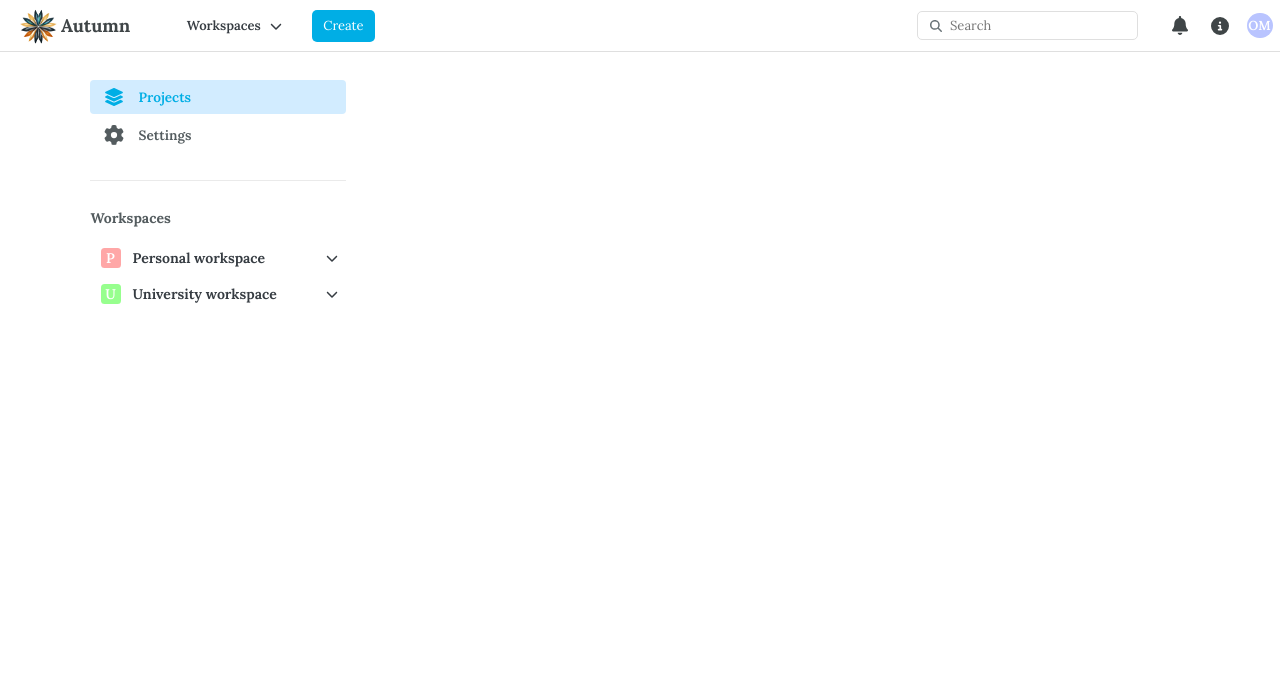
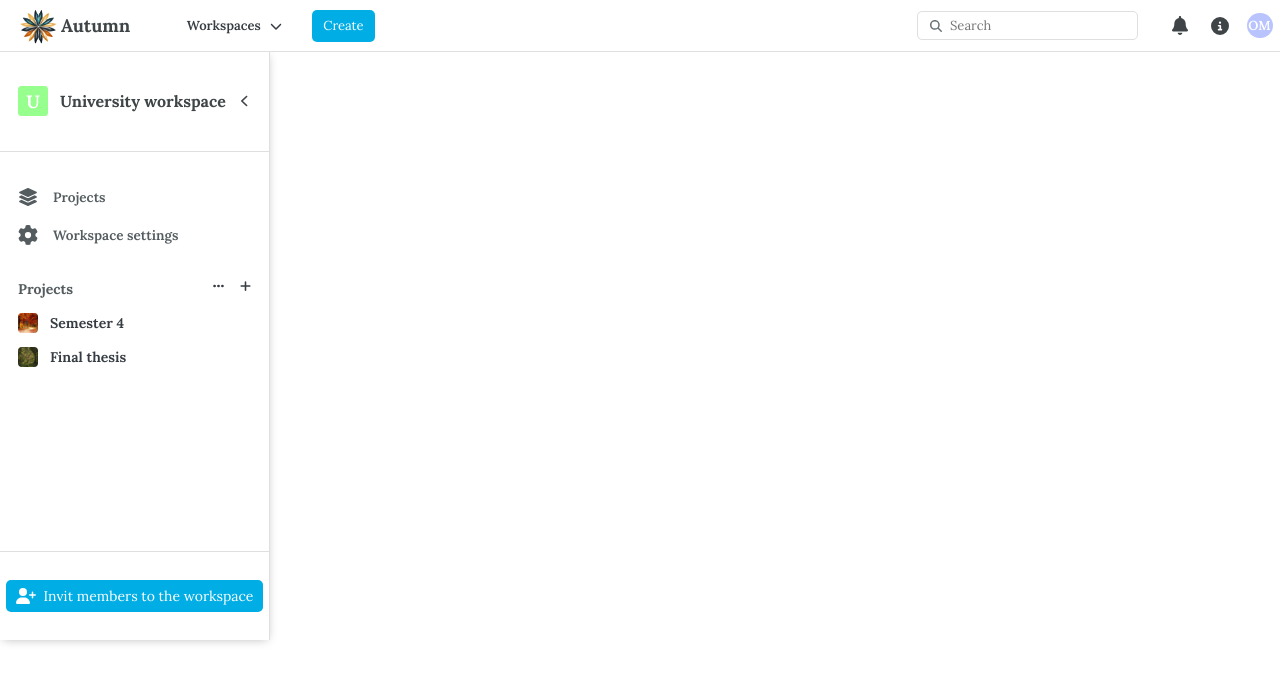
Before and after one commit to OscarS05/Autumn-Proyect-management, a PHP site: page / in a window 1280 px wide. Shown: the top 683 px of the page. Run offline with PHP 8.4, Linux system fonts and the light colour scheme.

Commit message:
Aside de lista de equipos. Finalizada

```diff
--- a/css/styles.css
+++ b/css/styles.css
@@ -17,6 +17,7 @@ ul, li {
 
 .chevron-down {
     width: 12px;
+    height: 12px;
 }
 
 .buttons-style {
@@ -28,6 +29,15 @@ ul, li {
     border-radius: 5px;
     font-weight: 100;
     cursor: pointer;
+}
+
+.buttons-style:hover {
+    background-color: #00A1D4;
+}
+
+* {
+    background-position: center;
+    background-repeat: no-repeat;
 }
 
 /* ENVIRONMENT VARIABLES */
@@ -288,12 +289,12 @@ ul, li {
     background-color: #E4ECF1;
 }
 
-.workspace-dropdown {
+.dropdown-workspaces-styles {
     display: flex;
     align-items: center;
 }
 
-.workspace-content {
+.workspace-letter-style {
     width: 40px;
     height: 40px;
     border-radius: 3.5px;
@@ -318,15 +319,15 @@ ul, li {
     max-width: 190px;
 }
 
-.content-personal-workspace div:nth-child(1) {
+#content-personal-workspace div:nth-child(1) {
     background-color: #FFA7A7;
 }
 
-.content-university-workspace div:nth-child(1) {
+#content-university-workspace div:nth-child(1) {
     background-color: #97FF8E;
 }
 
-.content-teacher-workspace div:nth-child(1) {
+#content-teacher-workspace div:nth-child(1) {
     background-color: #D479FF;
 }
 
@@ -414,7 +411,7 @@ ul, li {
     margin: 28px 0px;
 }
 
-.container-workspace-sidebar {
+.container-workspace-sidebar-styles {
     display: flex;
     align-items: center;
     justify-content: space-between;
@@ -423,15 +420,15 @@ ul, li {
     cursor: pointer;
 }
 
-.container-workspace-sidebar:hover {
+.container-workspace-sidebar-styles:hover {
     background: #E4ECF1;
 }
 
-.container-workspaces-sidebar ul {
-    gap: 2px;
+.workspaces-sidebar-styles {
+    /* gap: 2px; */
     display: flex;
     flex-direction: column;
-    margin-left: 3px;
+    /* margin-left: 3px; */
 }
 
 .content-projects-settings {
@@ -445,44 +442,53 @@ ul, li {
     cursor: pointer;
 }
 
-#projects-sidebar {
+.content-projects-settings:hover {
+    background-color: #E4ECF1;
+}
+
+#projects-sidebar.clicked {
     background-color: #D2ECFF;
 }
 
-#projects-sidebar div {
+.img-projects-sidebar {
+    background-image: url(../assets/images/layer-group-solid.svg);
+}
+
+.img-projects-sidebar.clicked {
     background-image: url(../assets/images/layer-group-solid-blue.svg);
 }
 
-#projects-sidebar p {
+#projects-sidebar.clicked p {
     color: #00AEE5;
 }
 
 .content-projects-settings div {
     width: 20px;
     height: 20px;
-    background-repeat: no-repeat;
-    background-position: center;
 }
 
 .content-projects-settings p {
     font-size: 13.5px;
     font-weight: 620;
     margin-left: 15px;
-}
-
-#settings-sidebar:hover {
-    background-color: #E4ECF1;
-}
-
-#settings-sidebar div {
-    background-image: url(../assets/images/gear-solid.svg);
-
-}
-
-#settings-sidebar p {
     color: #545C5F;
 }
 
+.img-settings-sidebar {
+    background-image: url(../assets/images/gear-solid.svg);
+}
+
+.img-settings-sidebar.clicked {
+    background-image: url(../assets/images/gear-solid-blue.svg);
+}
+
+#settings-sidebar.clicked {
+    background-color: #D2ECFF;
+}
+
+#settings-sidebar.clicked p {
+    color: #00AEE5;
+}
 
 .container-workspaces-sidebar {
     border-top: 1px solid #EAEAEA;
@@ -494,14 +500,14 @@ ul, li {
     font-weight: 700;
 }
 
-.workspace-content-sidebar {
+.workspace-letter-sidebar {
     width: 20px;
     height: 20px;
     font-size: 14px;
     font-weight: 600;
 }
 
-.name-workspace-sidebar {
+.name-workspace-sidebar-styles {
     font-size: 14px;
     font-weight: 650;
     margin: 0px 12px;
@@ -509,8 +515,128 @@ ul, li {
 
 .chevron-down-sidebar {
     background-image: url(../assets/images/chevron-down-solid.svg);
-    background-position: center;
-    background-repeat: no-repeat;
+}
+
+
+
+/* ASIDE */
+
+#aside {
+    width: 270px;
+    height: 589px;
+    border-right: 1px solid #DFDFDF;
+    position: fixed;
+    top: 51px;
+    padding: 28px 0px;
+    box-shadow: 0px 2px 10px -3px rgb(0, 0, 0, 30%);
+}
+
+.workspace-letter-aside {
+    width: 30px;
+    height: 30px;
+    font-weight: bold;
+}
+
+.name-workspace-aside {
+    font-size: 16px;
+    font-weight: bold;
+    color: #3F4547;
+}
+
+.container-workspace-name-aside {
+    padding: 0px 0px 28px 0px;
+    border-bottom: 1px solid #dfdfdf;
+}
+
+.chevron-left-aside {
+    background-image: url(../assets/images/chevron-left-solid.svg);
+}
+
+.img-semester-4 {
+    background-image: url(../assets/images/bosque\ 3.jpeg);
+}
+
+.img-final-thesis {
+    background-image: url(../assets/images/bosque\ 2.jpeg);
+}
+
+.img-ellipsis {
+    background-image: url(../assets/images/ellipsis-solid.svg);
+    cursor: pointer;
+}
+
+.img-plus {
+    background-image: url(../assets/images/plus-solid.svg);
+    cursor: pointer;
+}
+
+.icon-styles {
     width: 12px;
     height: 12px;
 }
+
+.proyect-name-img {
+    width: 20px;
+    height: 20px;
+    background-size: cover;
+    border-radius: 4px;
+}
+
+.h4-aside {
+    font-size: 14px;
+    font-weight: 700;
+    color: #545C5F;
+}
+
+.container-title {
+    display: flex;
+    justify-content: space-between;
+    margin-bottom: 8px;
+    padding: 0px 18px;
+}
+
+.content-icons-aside {
+    display: flex;
+    gap: 15px
+}
+
+.container-proyects-aside {
+    padding: 7px 36px 7px 18px;
+    width: 269px;
+}
+
+.projects-settings-aside {
+    padding: 0px 18px;
+    width: 269px;
+}
+
+.workspace-aside {
+    width: 269px;
+    padding: 7px 18px
+}
+
+.button-invite-members {
+    display: flex;
+    justify-content: center;
+    margin-top: 177px;
+    border-top: 1px solid #dfdfdf;
+    padding-top: 28px;
+}
+
+.icon-user-plus {
+    background-image: url(../assets/images/user-plus-solid.svg);
+    width: 20px;
+    height: 16px;
+}
+
+#button-aside {
+    display: flex;
+    flex-direction: row-reverse;
+    font-size: 14px;
+    width: 257px;
+    height: 32px;
+    align-items: center;
+    justify-content: center;
+    padding: 0px;
+    gap: 8px;
+}
--- /dev/null
+++ b/includes/aside.php
@@ -0,0 +1,118 @@
+<aside id="aside">
+
+    <div class="container-workspace-name-aside">
+        <!-- id dinámico -->
+        <div id="university-workspace" class="workspace-aside container-workspace-sidebar-styles">
+
+            <div>
+
+                <div id="content-university-workspace" class="dropdown-workspaces-styles">
+
+                    <div class="workspace-letter-style workspace-letter-aside">
+                        <span>U</span>
+                    </div>
+
+                    <div class="name-workspace-sidebar-styles name-workspace-aside">
+                        <p>University workspace</p>
+                    </div>
+
+                </div>
+
+            </div>
+
+            <div class="chevron-left-aside chevron-down"></div>
+
+        </div>
+
+    </div>
+
+    <div class="conteiner-projects-settings">
+
+        <div id="projects-sidebar" class="projects-settings-aside content-projects-settings">
+
+            <div class="img-projects-sidebar"></div>
+
+            <p>Projects</p>
+
+        </div>
+
+        <div id="settings-sidebar" class="projects-settings-aside content-projects-settings">
+
+            <div class="img-settings-sidebar"></div>
+
+            <p>Workspace settings</p>
+
+        </div>
+
+    </div>
+
+    <div class="container-your-projects">
+
+        <div class="container-title">
+
+            <h4 class="h4-aside">Projects</h4>
+
+            <div class="content-icons-aside">
+
+                <div class="img-ellipsis icon-styles"></div>
+
+                <div class="img-plus icon-styles"></div>
+
+            </div>
+
+
+        </div>
+
+        <ul class="workspaces-sidebar-styles">
+
+            <li id="proyect-semester-4" class="container-proyects-aside container-workspace-sidebar-styles">
+
+                <div>
+
+                    <div id="content-semester-4" class="dropdown-workspaces-styles">
+
+                        <div class="img-semester-4 proyect-name-img">
+                            <!-- <img src="assets/images/bosque\ 3.jpeg" alt="img-project"> -->
+                        </div>
+
+                        <div class="name-workspace name-workspace-sidebar-styles">
+                            <p>Semester 4</p>
+                        </div>
+
+                    </div>
+
+                </div>
+
+            </li>
+
+            <li id="proyect-final-thesis" class="container-proyects-aside container-workspace-sidebar-styles">
+
+                <div>
+
+                    <div id="content-final-thesis" class="dropdown-workspaces-styles">
+
+                        <div class="img-final-thesis proyect-name-img"></div>
+
+                        <div class="name-workspace name-workspace-sidebar-styles">
+                            <p>Final thesis</p>
+                        </div>
+
+                    </div>
+
+                </div>
+
+            </li>
+
+        </ul>
+
+    </div>
+
+    <div class="button-invite-members">
+        <button id="button-aside" class="buttons-style">Invit members to the workspace
+            <div class="icon-user-plus"></div>
+        </button>
+    </div>
+
+</aside>
+
+<!-- Falta agregar funcionalidad al chevron-left, al darle click, que se esconda el aside -->
--- a/includes/header.php
+++ b/includes/header.php
@@ -1,6 +1,5 @@
 <header>
     <nav id="navbar">
-
 
         <div id="container-navbar-left">
 
@@ -9,8 +8,8 @@
                 <p>Autumn</p>
             </div>
 
-            <ul id="containernavbar-workspaces-create">
-                <li id="conteinernavbar-workspaces">
+            <ul id="container-workspaces-create">
+                <li id="content-workspaces-chevron">
                     <div class="workspaces-navbar">
                         Workspaces
                     </div>
@@ -27,26 +26,22 @@
 
             <ul>
 
-                <div id="container-search-navbar" class="search-style">
-                    <!-- <div class="conteiner-img-search" >
-                        <img class="magnifying-glass" src="assets/images/search-img.svg" alt="search">
-                        <p>Search</p>
-                    </div> -->
+                <div id="navbar-search" class="search-style">
 
-                    <form action="/search" class="conteiner-img-search">
+                    <form action="/search" class="content-search">
                         <!-- <label for="navbar-search" class="visually-hidden">Search</label> -->
-                        <input type="text" id="navbar-search" placeholder="Search">
+                        <input type="text" id="placeholder-search-navbar" placeholder="Search">
                         <button type="submit" class="magnifying-glass"></button>
                     </form>
 
                 </div>
 
                 <div id="notification-navbar">
-                    <img class="notification_navbar" src="assets/images/notification.svg" alt="notification">
+                    <img class="notification-navbar-img" src="assets/images/notification.svg" alt="notification">
                 </div>
 
                 <div id="info-navbar">
-                    <img class="info_navbar" src="assets/images/info.svg" alt="info">
+                    <img class="info-navbar-img" src="assets/images/info.svg" alt="info">
                 </div>
 
                 <div id="profile-navbar-right">
@@ -58,6 +53,7 @@
             </ul>
 
         </div>
+
     </nav>
 
     <div id="dropdown-workspace-list" class="inactive">
@@ -71,9 +67,9 @@
                 <!-- Colocar id relacionado con el workspace de la pantalla de workspaces -->
                 <li class="container-workspace" id="personal-workspace">
 
-                    <div class="content-personal-workspace workspace-dropdown">
+                    <div id="content-personal-workspace" class="dropdown-workspaces-styles">
 
-                        <div class="workspace-content">
+                        <div class="workspace-letter-style">
                             <span>P</span>
                         </div>
 
@@ -87,10 +83,10 @@
 
                 <!-- Debajo estarán los demas li si el usuario crea más workspaces -->
                 <li class="container-workspace" id="university-workspace">
+                        <!-- Cambiar clase del div de los content-workspace -->
+                    <div id="content-university-workspace" class="dropdown-workspaces-styles">
 
-                    <div class="content-university-workspace workspace-dropdown">
-
-                        <div class="workspace-content">
+                        <div class="workspace-letter-style">
                             <span>U</span>
                         </div>
 
@@ -111,9 +107,9 @@
                 <!-- Colocar id relacionado con el workspace al que el usuario fue invitado de la pantalla de workspaces -->
                 <li class="container-workspace" id="teacher-workspace">
 
-                    <div class="content-teacher-workspace workspace-dropdown">
+                    <div id="content-teacher-workspace" class="dropdown-workspaces-styles">
 
-                        <div class="workspace-content">
+                        <div class="workspace-letter-style">
                             <span>T</span>
                         </div>
 
@@ -167,10 +163,6 @@
 
             </div>
 
-            <div>
-
-            </div>
-
         </div>
 
     </div>
--- a/includes/sidebar.php
+++ b/includes/sidebar.php
@@ -6,7 +6,7 @@
 
             <div id="projects-sidebar" class="content-projects-settings">
 
-                <div></div>
+                <div class="img-projects-sidebar"></div>
 
                 <p>Projects</p>
 
@@ -14,7 +14,7 @@
 
             <div id="settings-sidebar" class="content-projects-settings">
 
-                <div></div>
+                <div class="img-settings-sidebar"></div>
 
                 <p>Settings</p>
 
@@ -25,23 +25,22 @@
 
         <div class="container-workspaces-sidebar">
 
-            <h4 class="title-h4 h4-sidebar" >Workspaces</h4>
+            <h4 class="title-h4 h4-sidebar">Workspaces</h4>
 
-            <ul>
+            <ul class="workspaces-sidebar-styles">
 
-                <li id="personal-workspace" class="container-workspace-sidebar">
+                <li id="personal-workspace" class="container-workspace-sidebar-styles">
 
                     <div>
 
-                        <div class="content-personal-workspace workspace-dropdown">
+                        <div id="content-personal-workspace" class="dropdown-workspaces-styles">
 
-                            <div class="workspace-content workspace-content-sidebar">
+                            <div class="workspace-letter-style workspace-letter-sidebar">
                                 <span>P</span>
                             </div>
 
-                            <div class="name-workspace name-workspace-sidebar">
+                            <div class="name-workspace name-workspace-sidebar-styles">
                                 <p>Personal workspace</p>
-
                             </div>
 
                         </div>
@@ -52,21 +51,19 @@
 
                 </li>
 
-                <li id="university-workspace" class="container-workspace-sidebar">
+                <li id="university-workspace" class="container-workspace-sidebar-styles">
 
                     <div>
 
-                        <div class="content-university-workspace workspace-dropdown">
+                        <div id="content-university-workspace" class="dropdown-workspaces-styles">
 
-                            <div class="workspace-content workspace-content-sidebar">
+                            <div class="workspace-letter-style workspace-letter-sidebar">
                                 <span>U</span>
                             </div>
 
-                            <div class="name-workspace name-workspace-sidebar">
+                            <div class="name-workspace name-workspace-sidebar-styles">
                                 <p>University workspace</p>
-
                             </div>
-
 
                         </div>
 
--- a/index.php
+++ b/index.php
@@ -9,7 +9,8 @@
 </head>
 <body>
     <?php include('includes/header.php'); ?>
-    <?php include('includes/sidebar.php'); ?>
+    <!-- <?php include('includes/sidebar.php'); ?> -->
+    <?php include('includes/aside.php'); ?>
     <main>
         <!-- Contenido principal de la página de inicio -->
     </main>
--- a/js/main.js
+++ b/js/main.js
@@ -1,7 +1,7 @@
 // VARIABLES
     // Navbar
 let navbar = document.querySelector('#navbar');
-let conteinerWorksChevron = document.querySelector('#conteinernavbar-workspaces');
+let conteinerWorksChevron = document.querySelector('#content-workspaces-chevron');
 let workspacesNavbar = document.querySelector('.workspaces-navbar');
 let chevronDownNavbar = document.querySelector('#chevron-down-navbar');
 let createButtonNavbar = document.querySelector('#button-create-navbar');
@@ -9,9 +9,17 @@ let createButtonNavbar = document.querySelector('#button-create-navbar');
 let containerDropdownWorkspaces = document.querySelector('#dropdown-workspace-list');
         // Dropdown create
 let containerDropdownCreate = document.querySelector('#dropdown-create');
+    // Sidebar
+let contentProjectsSidebar = document.querySelector('#projects-sidebar');
+let contentSettingsSidebar = document.querySelector('#settings-sidebar');
+let imgProjectSidebar = document.querySelector('.img-projects-sidebar');
+let imgSettingsSidebar = document.querySelector('.img-settings-sidebar');
+
 
 
 // funcionalidad de los botones workspace y create del NAVBAR
+function buttonsNavbar() {
+
     conteinerWorksChevron.addEventListener('click', function() {
 
         if(!containerDropdownCreate.classList.contains('inactive')){
@@ -38,3 +46,42 @@ createButtonNavbar.addEventListener('click', function() {
         this.classList.toggle('clicked');
         containerDropdownCreate.classList.toggle('inactive');
     })
+
+}
+buttonsNavbar();
+
+
+// funcionalidad del clicked a color azul en el sidebar
+function clickedProjectsSettingsSidebar() {
+
+    contentProjectsSidebar.addEventListener('click', function() {
+
+        if(contentSettingsSidebar.classList.contains('clicked')){
+            contentSettingsSidebar.classList.remove('clicked');
+            imgSettingsSidebar.classList.remove('clicked');
+            contentProjectsSidebar.classList.add('clicked');
+            imgProjectSidebar.classList.add('clicked');
+        } else {
+            this.classList.toggle('clicked');
+            imgProjectSidebar.classList.toggle('clicked');
+        }
+
+    })
+
+    contentSettingsSidebar.addEventListener('click', function(){
+
+        if(contentProjectsSidebar.classList.contains('clicked')){
+            contentProjectsSidebar.classList.remove('clicked');
+            imgProjectSidebar.classList.remove('clicked');
+            contentSettingsSidebar.classList.add('clicked');
+            imgSettingsSidebar.classList.add('clicked');
+        } else {
+            this.classList.toggle('clicked');
+            imgSettingsSidebar.classList.toggle('clicked');
+        }
+
+    })
+
+}
+
+clickedProjectsSettingsSidebar();
```
Also changed, not shown: other parts of css/styles.css (+10 -23 lines), assets/images/bosque 1.jpeg (deleted), assets/images/bosque 1.png (added), assets/images/bosque 2.jpeg, assets/images/bosque 3.jpeg (added), assets/images/bosque 3.jpg (deleted), assets/images/bosque 4.jpeg, assets/images/chevron-left-solid.svg, assets/images/ellipsis-solid.svg (added), assets/images/gear-solid-blue.svg (added), assets/images/plus-solid.svg, assets/images/user-plus-solid.svg, 1 other file. Lines whose indentation alone changed are shown as unchanged.
